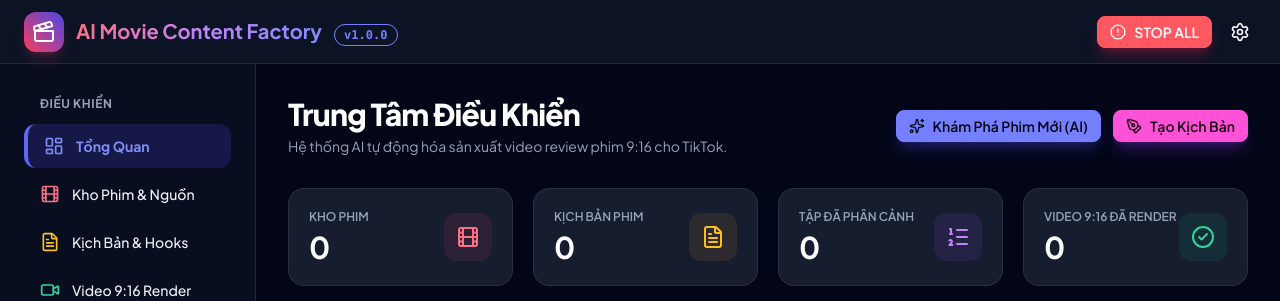
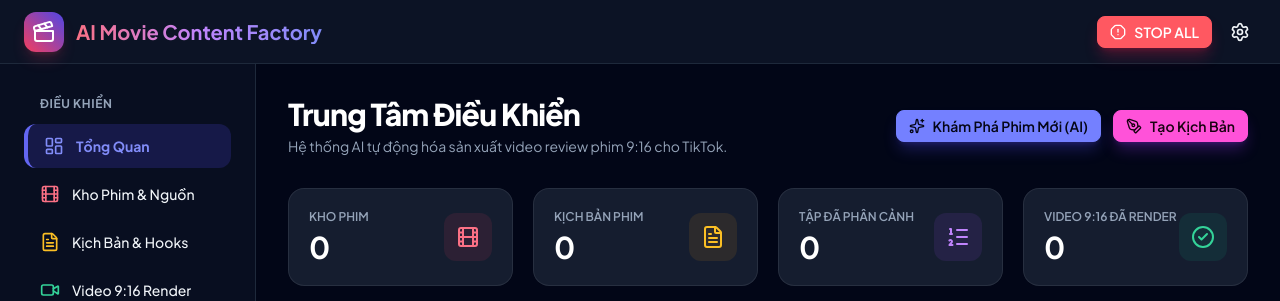
Before and after one commit to kieukieu998/ai-youtube-content-factory, a FastAPI app: page / in a window 1280 px wide. Shown: the top 301 px of the page. Run offline with FastAPI, Linux system fonts and the light colour scheme; data that the repository does not hold is empty; some libraries are stand-ins or nearby versions.

Commit message:
refactor(ui): Remove version badge from top navbar logo

```diff
--- a/templates/base.html
+++ b/templates/base.html
@@ -195,7 +195,6 @@
                 <a href="/" class="text-xl font-bold bg-gradient-to-r from-rose-400 via-purple-400 to-indigo-400 bg-clip-text text-transparent">
                     AI Movie Content Factory
                 </a>
-                <span class="badge badge-sm badge-outline badge-primary ml-2 font-mono font-bold">v{{ get_app_version() }}</span>
             </div>
         </div>
         <div class="flex-none gap-3">
```
